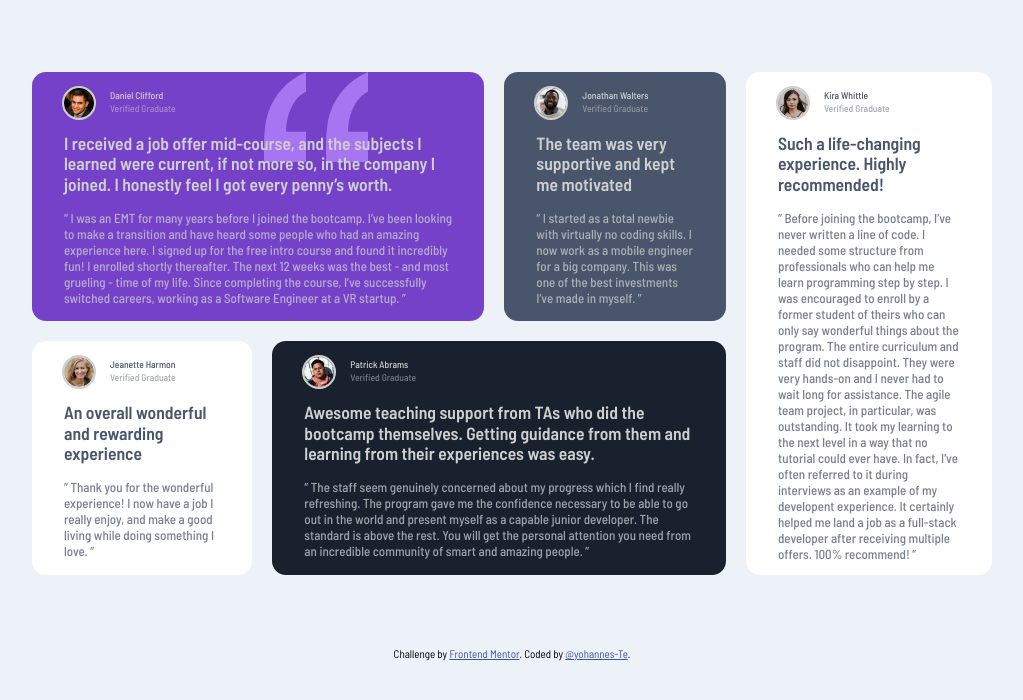
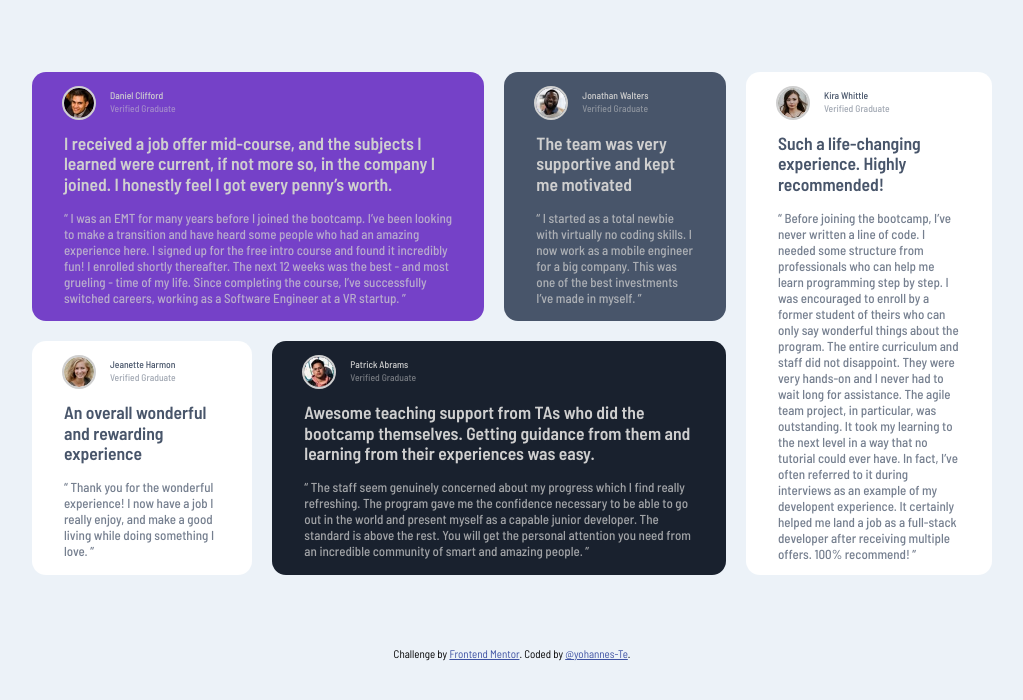
Before and after one commit to yohannes-Te/testimonials-grid-section-main, a plain HTML site: page testimonials-grid-section-main/index.html in a window 1280 px wide. Shown: the whole page, without its empty margins (128-1151 px from the left). Drawn offline with Linux system fonts and the light colour scheme.

Commit message:
tast svg file

```diff
--- a/testimonials-grid-section-main/index.html
+++ b/testimonials-grid-section-main/index.html
@@ -23,13 +23,13 @@
             <h3>Daniel Clifford</h3>
             <p>Verified Graduate</p>
           </div>
-          <svg xmlns="http://www.w3.org/2000/svg">
+          <!-- <svg xmlns="http://www.w3.org/2000/svg">
             <path
               d="M104 102V59.727H84.114c0-5.871.689-11.182 2.068-15.933 1.379-4.75 3.42-9.287 6.125-13.61C95.01 25.86 98.909 22.257 104 19.375V0c-9.758 4.27-17.712 9.874-23.864 16.813-6.151 6.939-10.712 14.545-13.681 22.818C63.485 47.904 62 59.941 62 75.74V102h42zm-62 0V59.727H22.114c0-5.871.689-11.182 2.068-15.933 1.379-4.75 3.42-9.287 6.125-13.61C33.01 25.86 36.909 22.257 42 19.375V0c-9.652 4.27-17.58 9.874-23.784 16.813C12.01 23.752 7.424 31.358 4.455 39.631 1.485 47.904 0 59.941 0 75.74V102h42z"
               fill="#A775F1"
               fill-rule="nonzero"
             />
-          </svg>
+          </svg> -->
         </div>
         <div class="discription">
           <h2>
```
Also changed, not shown: testimonials-grid-section-main/style.css (line endings or trailing spaces).
